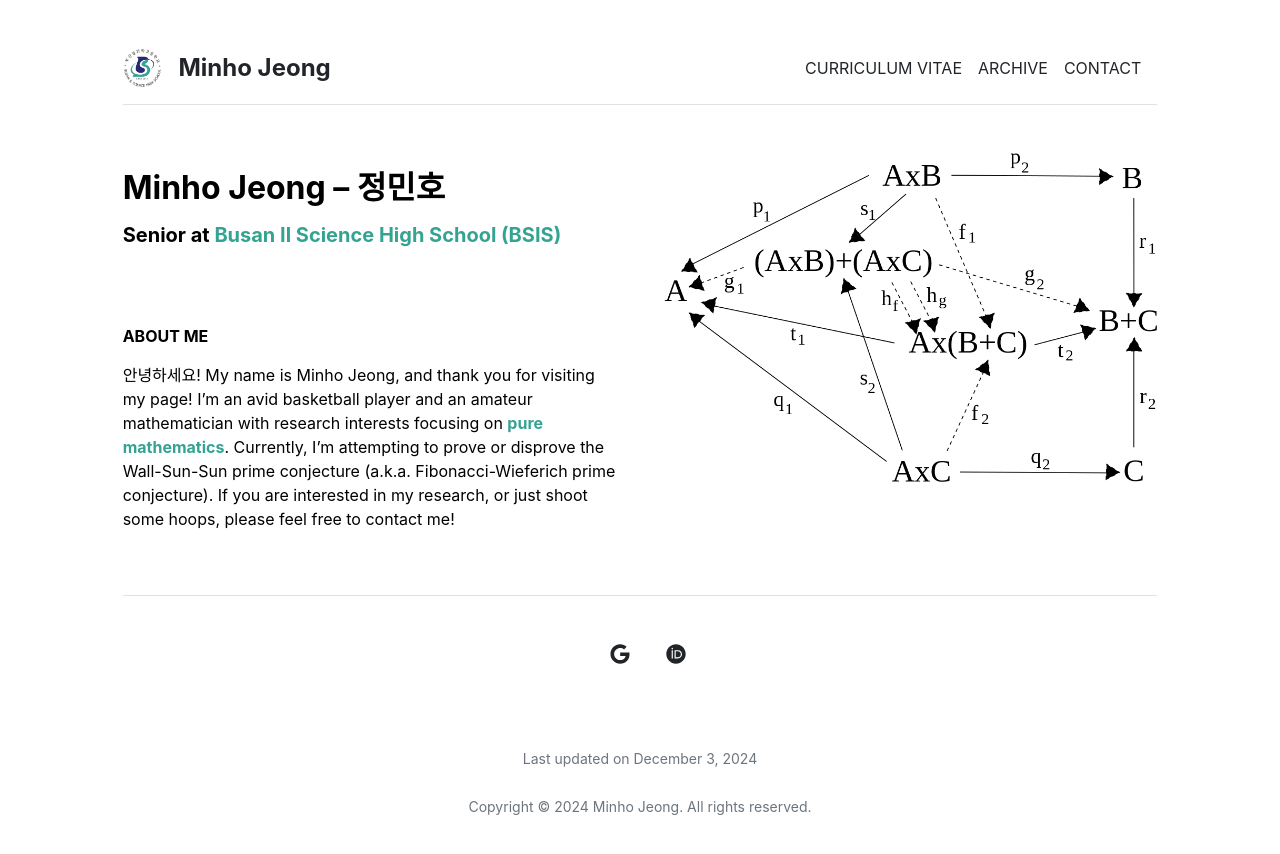
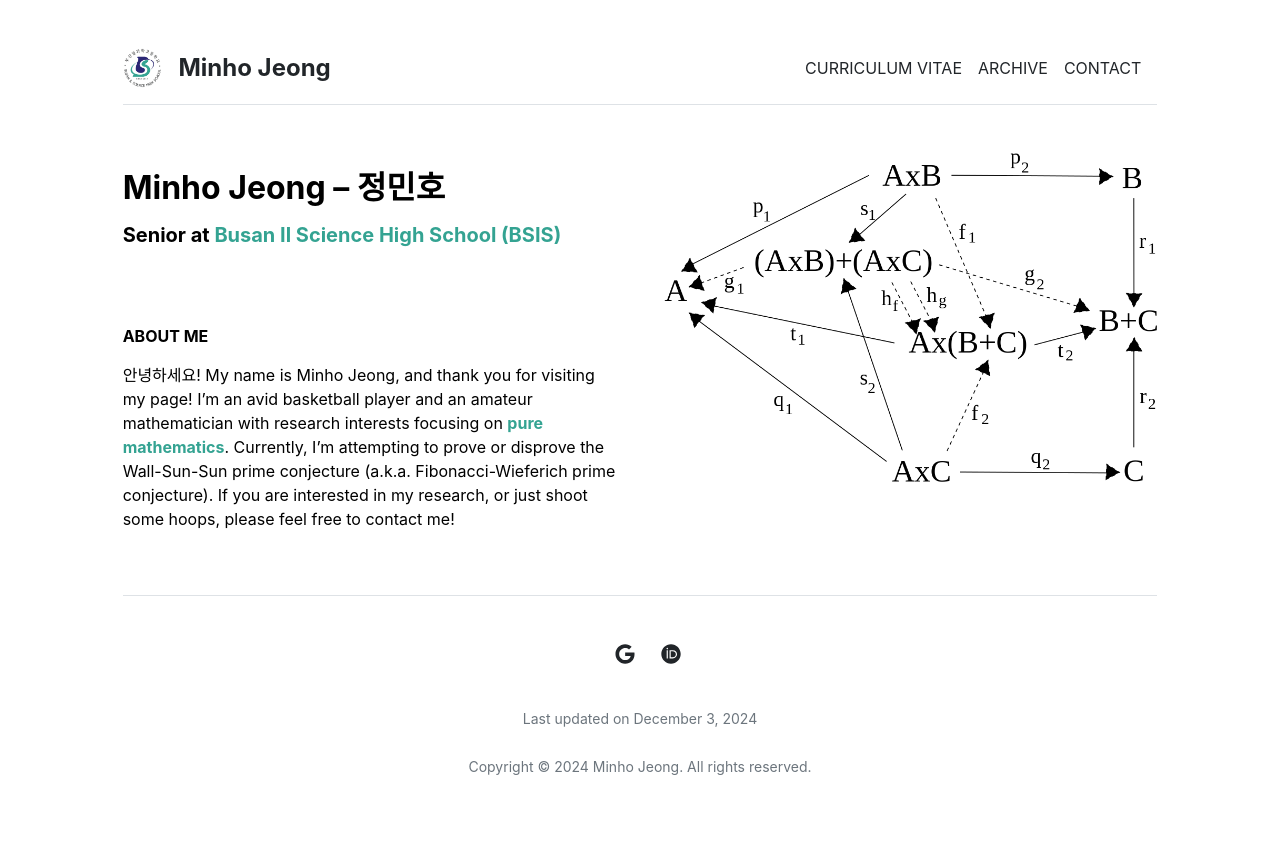
Before and after one commit to mino-jeong/mino-jeong.github.io, a Jekyll site: the page built from index.md, in a window 1280 px wide. Shown: the top 854 px of the page. Built offline with Jekyll 4.4.1, drawn with Linux system fonts in a browser that asks for light colours.

Commit message:
Update footer.html

```diff
--- a/_includes/footer.html
+++ b/_includes/footer.html
@@ -6,7 +6,7 @@
   <style>
     .footer-list-item {
       list-style-type: none;
-      margin: 0 10px;
+      margin: 0 5px;
     }
 
     .footer-list {
@@ -28,7 +28,6 @@
         <li class="footer-list-item"><a href="mailto:2430412@bsis.hs.kr" class="ms-3 fs-5"><i class="fab fa-google"></i></a></li>
         <li class="footer-list-item"><a href="https://orcid.org/0009-0000-6873-5271" class="ms-3 fs-5"><i class="fab fa-orcid"></i></a></li>
       </ul>
-      <p><br></p>
       <p><small>Last updated on December 3, 2024<br><br>Copyright &copy; 2024 Minho Jeong. All rights reserved.</small></p>
     </div>
   </div>
```
